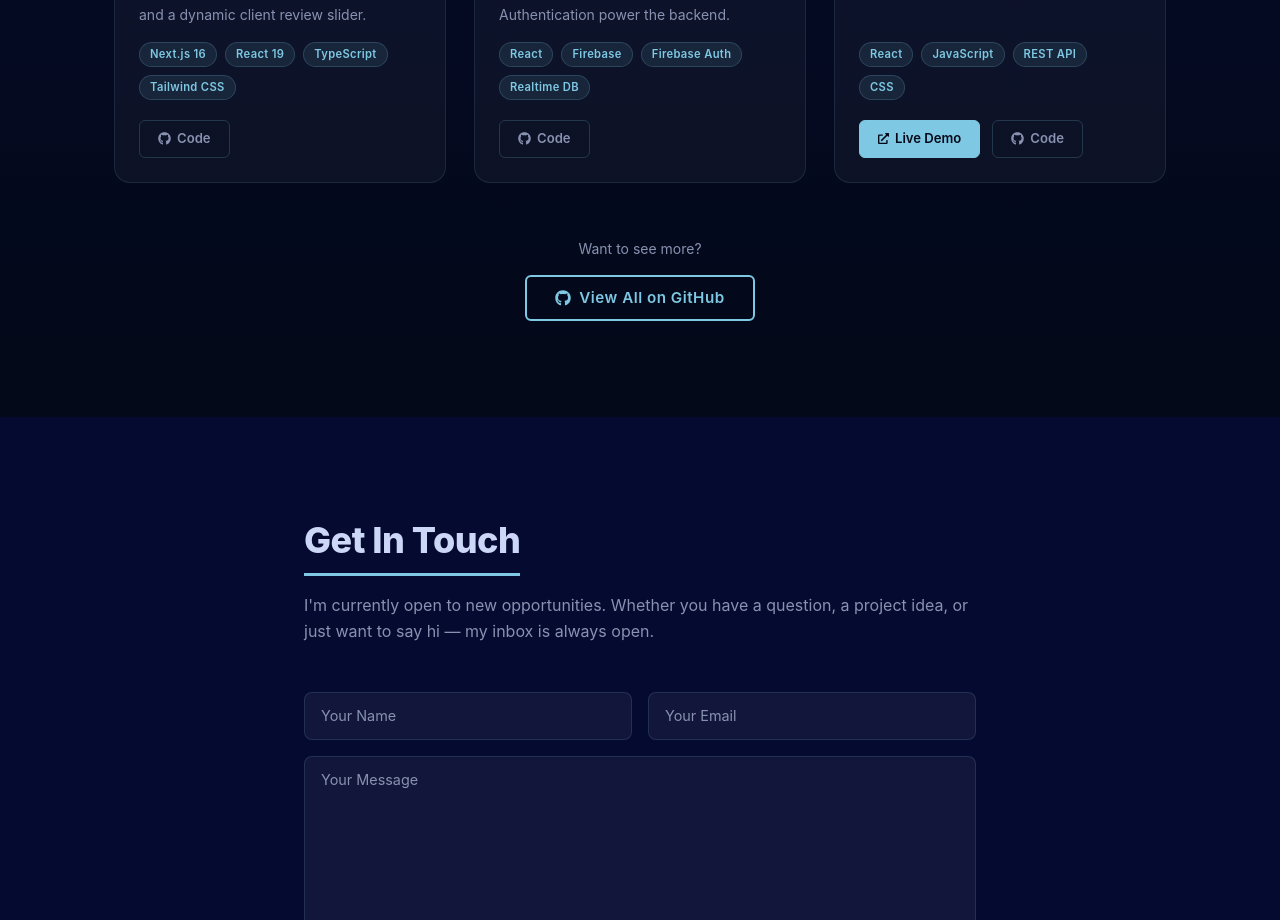
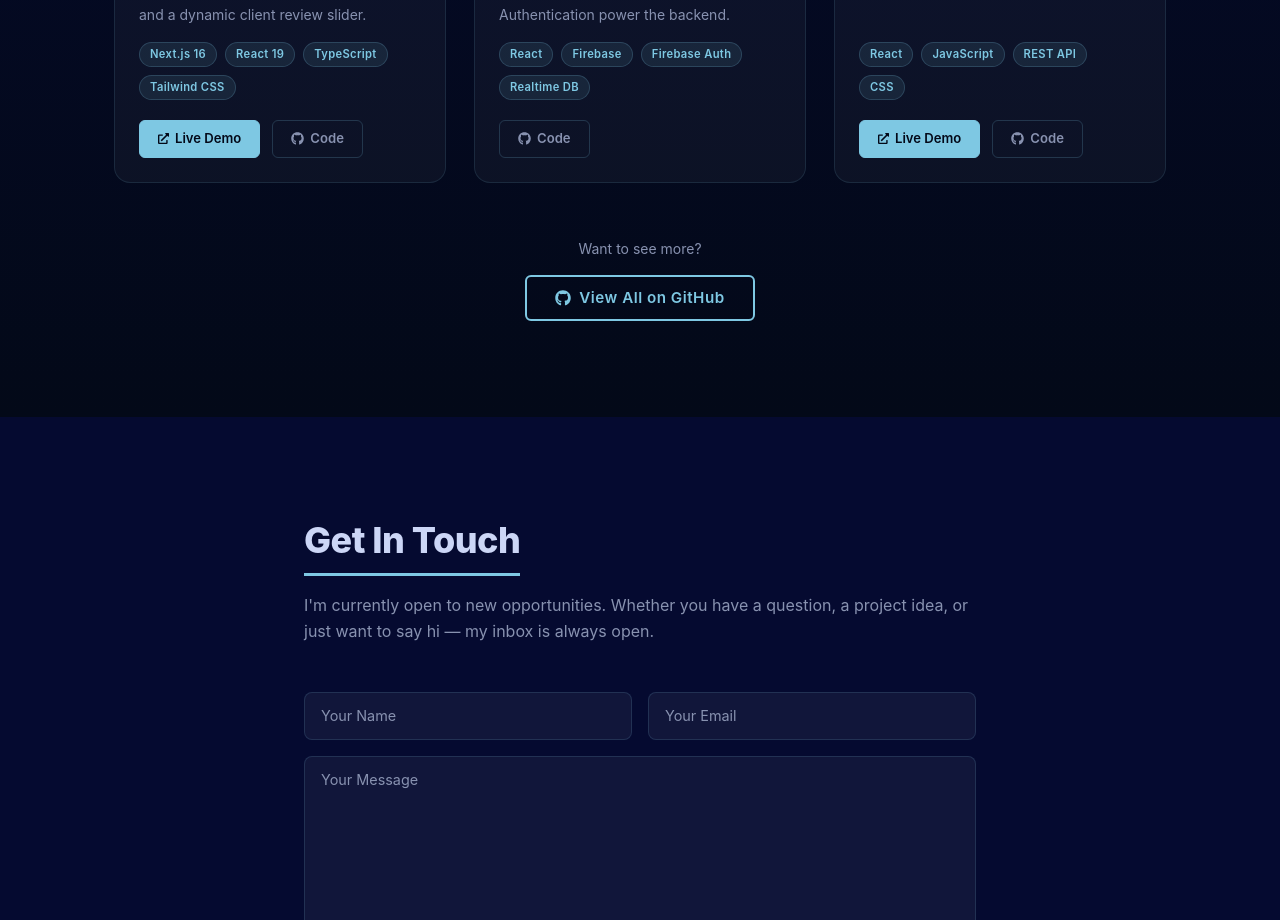
Before and after one commit to abaxley2/React-Portfolio-2023, a React (Create React App) app: page / in a window 1280 px wide. Shown: the part 3120-4040 px from the top of the page. Built offline with nearby package versions, Linux system fonts and the light colour scheme.

Commit message:
Add live demo link to Locks by Lindsay project

```diff
--- a/src/components/Work.jsx
+++ b/src/components/Work.jsx
@@ -11,7 +11,7 @@ const projects = [
       "High-conversion editorial-style web platform built for a specialist hair studio in Cartersville, GA. Features transparent pricing, live Instagram feed integration, and a dynamic client review slider.",
     image: LocksbyLindsay,
     tags: ["Next.js 16", "React 19", "TypeScript", "Tailwind CSS"],
-    demo: null,
+    demo: "https://abaxley2.github.io/locks-by-lindsay",
     code: "https://github.com/abaxley2/locks-by-lindsay",
     featured: true,
   },
```
